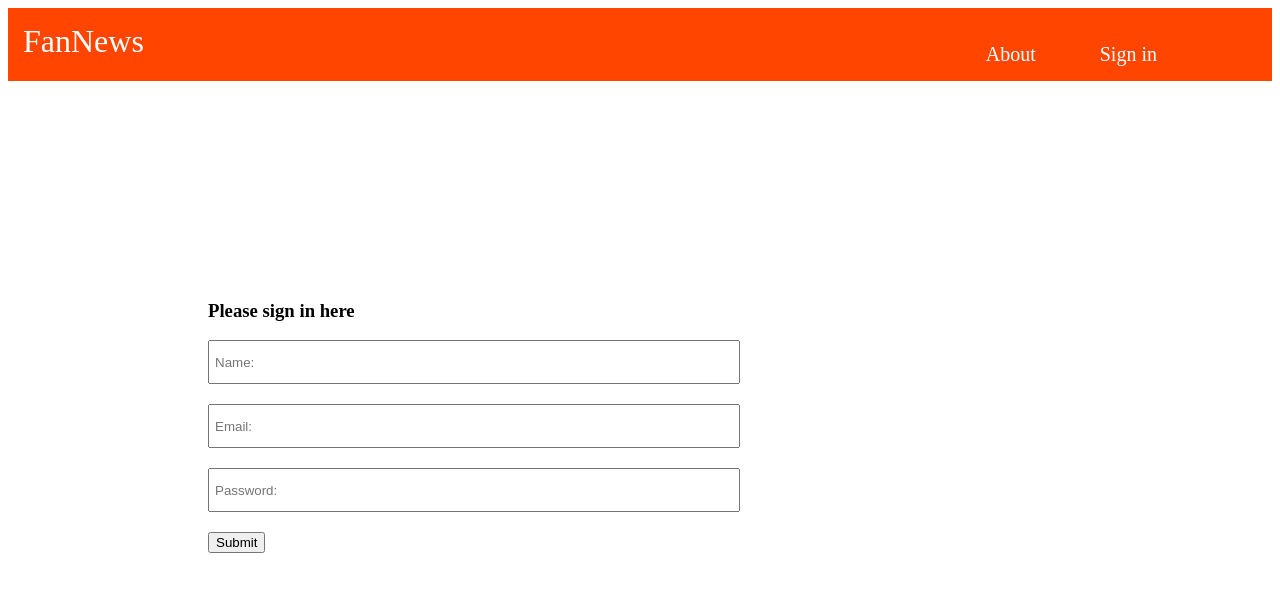
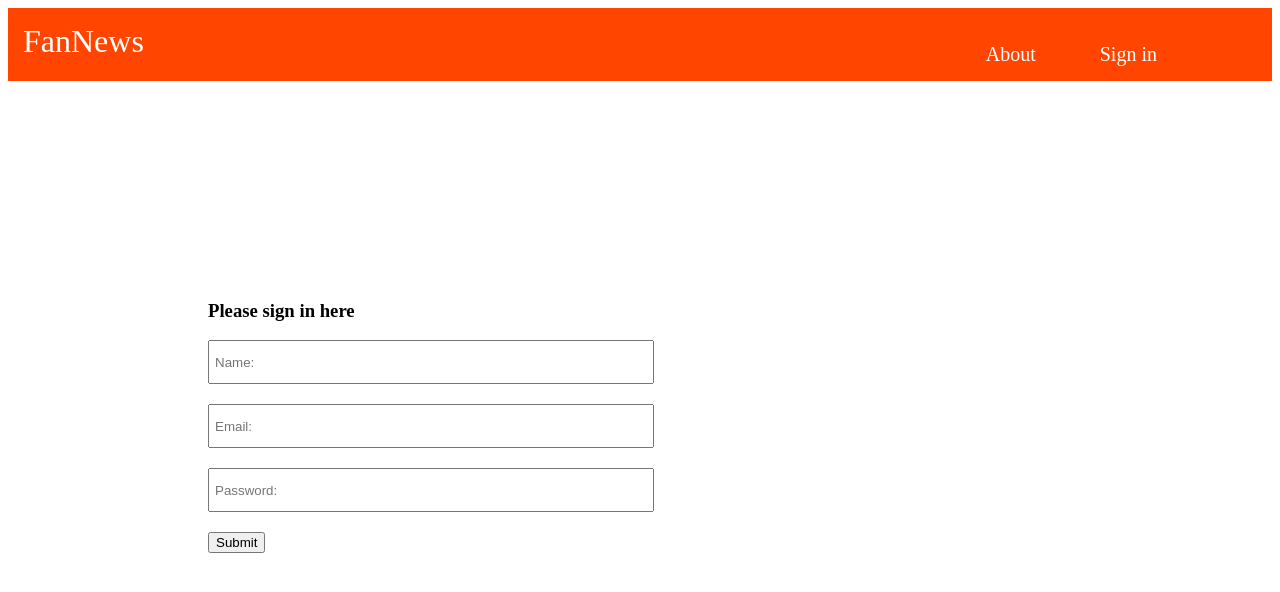
Before and after one commit to fan0703/News-Search-react-project-, a React (Create React App) app in the folder news-search/: page /Sign_in in a window 1280 px wide. Shown: the top 592 px of the page. Built offline with nearby package versions, Linux system fonts and the light colour scheme; no server answers.

Commit message:
setup gh-pages2

```diff
--- a/news-search/src/pages/dashboard.css
+++ b/news-search/src/pages/dashboard.css
@@ -4,7 +4,7 @@
 }
 .signin_name,.signin_email,.signin_password{
     display: block;
-    width: 60%;
+    width: 50%;
     height: 30px;
     padding:5px;
     margin-bottom: 20px;
```
